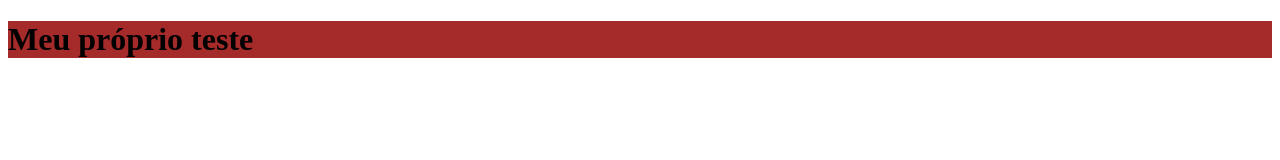
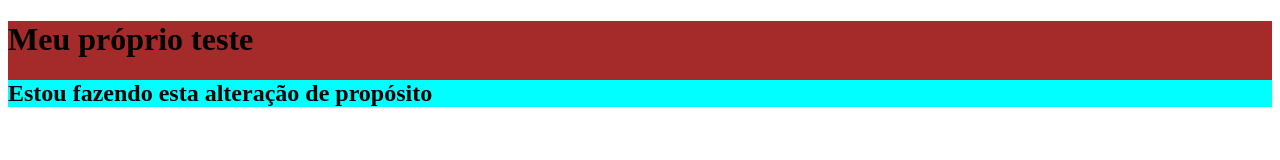
Before and after one commit to rogerio-du-arte/meuteste, a plain HTML site: page index.html in a window 1280 px wide. Drawn offline with Linux system fonts and the light colour scheme.

Commit message:
minha primeira modificação no projeto

```diff
--- a/index.html
+++ b/index.html
@@ -9,6 +9,8 @@
 <body>
     <div class="titulo">
     <h1>Meu próprio teste</h1>
+
+    <h2 class="titulo2">Estou fazendo esta alteração de propósito</h2>
     </div>
 </body>
 </html>
--- a/style.css
+++ b/style.css
@@ -1,3 +1,7 @@
 .titulo{
     background-color: brown;
 }
+
+.titulo2{
+    background-color: aqua;
+}
```
Also changed, not shown: 1 other file.
